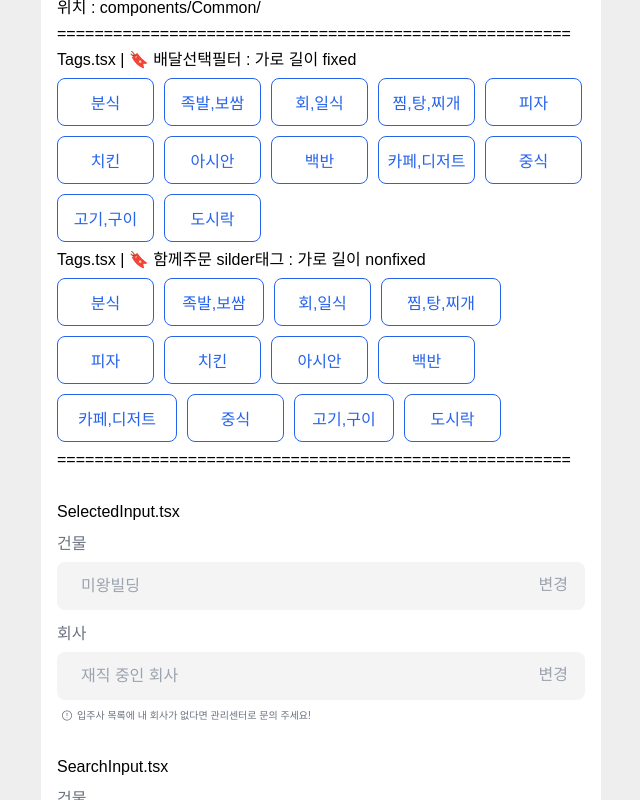
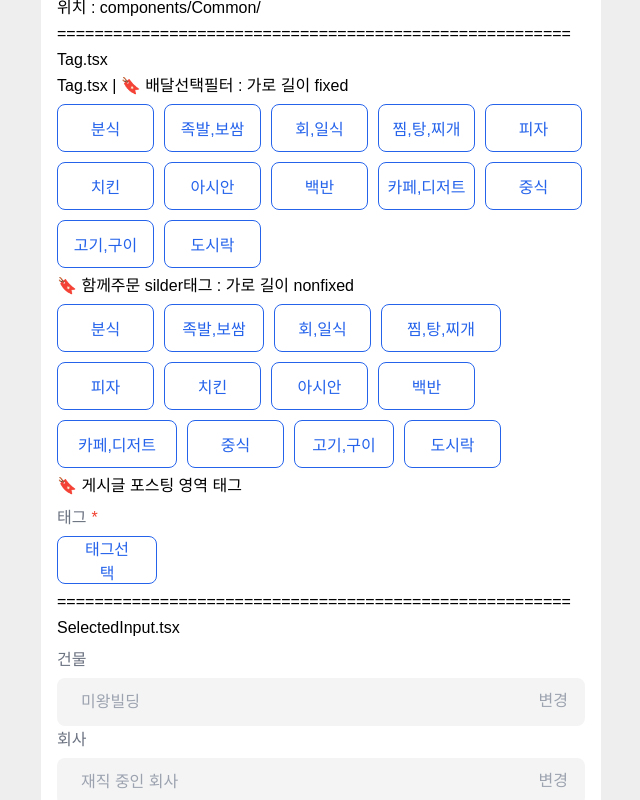
Before and after one commit to FC-Chilli-Bubble/front-officener, a React (Vite) app: page /login in a window 1280 px wide. Shown: the whole page, without its empty margins (319-959 px from the left). Built offline with nearby package versions, Linux system fonts and the light colour scheme; a web font is replaced by a local one.

Commit message:
:lipstick:Design:공통 태그디자인 추가 작업

```diff
--- /dev/null
+++ b/src/components/Common/OutlineTag.tsx
@@ -0,0 +1,62 @@
+import { styled } from 'styled-components';
+
+type TOutlineTagProps = {
+  title: string;
+  onClick: () => void;
+};
+
+const OutlineTag = ({ title, onClick }: TOutlineTagProps) => {
+  return (
+    <StyledBox>
+      <Label htmlFor="input-box">
+        태그
+        <Required>*</Required>
+      </Label>
+      <StyledTag
+        title={title}
+        onClick={onClick}>
+        {title}
+      </StyledTag>
+    </StyledBox>
+  );
+};
+
+const StyledBox = styled.div`
+  display: flex;
+  flex-direction: column;
+  align-items: flex-start;
+  gap: 8px;
+  font-weight: 400;
+  font-style: normal;
+  line-height: normal;
+`;
+const Label = styled.label`
+  font-size: 16px;
+  color: ${({ theme }) => theme.colors.grayColor5};
+`;
+
+const Required = styled.span`
+  color: ${({ theme }) => theme.colors.redColor0};
+  margin-left: 5px;
+`;
+
+const StyledTag = styled.button<TOutlineTagProps>`
+  outline: none;
+  border: 1px solid ${({ theme }) => theme.colors.ctaColor};
+  border-radius: 8px;
+  width: 100px;
+  height: 48px;
+  padding: 0 20px;
+  display: flex;
+  justify-content: center;
+  align-items: center;
+  background-color: ${({ theme }) => theme.colors.white};
+  font-size: 16px;
+  color: ${({ theme }) => theme.colors.ctaColor};
+  cursor: pointer;
+  &:hover {
+    background-color: ${({ theme }) => theme.colors.primaryColor};
+  }
+`;
+
+export default OutlineTag;
--- a/src/components/Common/Tags.tsx
+++ b/src/components/Common/Tag.tsx
@@ -13,7 +13,7 @@ type TTagProps = {
   onClick: () => void;
 };
 
-const Tags = ({ width = 'fixed', title, onClick }: TTagProps) => {
+const Tag = ({ width = 'fixed', title, onClick }: TTagProps) => {
   const [isActive, setIsActive] = useState(false);
   const [type, setType] = useRecoilState<{ [key: string]: TagType }>(tagState);
 
@@ -63,4 +63,4 @@ const StyledTag = styled.button<TTagProps>`
   }
 `;
 
-export default Tags;
+export default Tag;
--- a/src/pages/Login/Login.tsx
+++ b/src/pages/Login/Login.tsx
@@ -4,7 +4,8 @@ import { useState } from 'react';
 import SelectedInput from '@/components/Common/SelectedInput';
 import SearchInput from '@/components/Common/SearchInput';
 import FormField from '@/components/Common/FormField';
-import Tags from '@/components/Common/Tags';
+import Tag from '@/components/Common/Tag';
+import OutlineTag from '@/components/Common/OutlineTag';
 
 const Login = () => {
   const foods = [
@@ -35,10 +36,11 @@ const Login = () => {
     <StyledContainer>
       <p>위치 : components/Common/ </p>
       <h1>=======================================================</h1>
-      <p>Tags.tsx | 🔖 배달선택필터 : 가로 길이 fixed</p>
+      <p>Tag.tsx</p>
+      <p>Tag.tsx | 🔖 배달선택필터 : 가로 길이 fixed</p>
       <StyledBox>
         {foods.map((food, index) => (
-          <Tags
+          <Tag
             key={index}
             title={food}
             width="fixed"
@@ -47,10 +49,10 @@ const Login = () => {
           />
         ))}
       </StyledBox>
-      <p>Tags.tsx | 🔖 함께주문 silder태그 : 가로 길이 nonfixed</p>
+      <p>🔖 함께주문 silder태그 : 가로 길이 nonfixed</p>
       <StyledBox>
         {foods.map((food, index) => (
-          <Tags
+          <Tag
             key={index}
             title={food}
             width="nonfixed"
@@ -59,9 +61,15 @@ const Login = () => {
           />
         ))}
       </StyledBox>
+      <p>🔖 게시글 포스팅 영역 태그</p>
+      <OutlineTag
+        title="태그선택"
+        onClick={() => {
+          console.log('click test');
+        }}></OutlineTag>
       <h1>=======================================================</h1>
-      <br />
       <h3>SelectedInput.tsx</h3>
+      <div>
         <SelectedInput
           label={'건물'}
           placeholder={'미왕빌딩'}
@@ -84,8 +92,10 @@ const Login = () => {
           label={'건물'}
           placeholder={'나의 오피스 찾기'}
         />
-      <br />
+      </div>
+      <h1>=======================================================</h1>
       <h3>FormField.tsx</h3>
+      <div>
         <div>
           1. 혹시 보시고 누락된 설정이 있으면 말씀부탁드립니다!
           <br />
@@ -130,6 +140,8 @@ const Login = () => {
           placeholder={'필수 입력란-양식통과'}
           checkIcon="check"
         />
+      </div>
+
       <br />
     </StyledContainer>
   );
@@ -142,6 +154,7 @@ const StyledContainer = styled.div`
   flex-direction: column;
   gap: 10px;
 `;
+
 const StyledBox = styled.div`
   display: flex;
   flex-direction: row;
```
Lines whose indentation alone changed are shown as unchanged.
